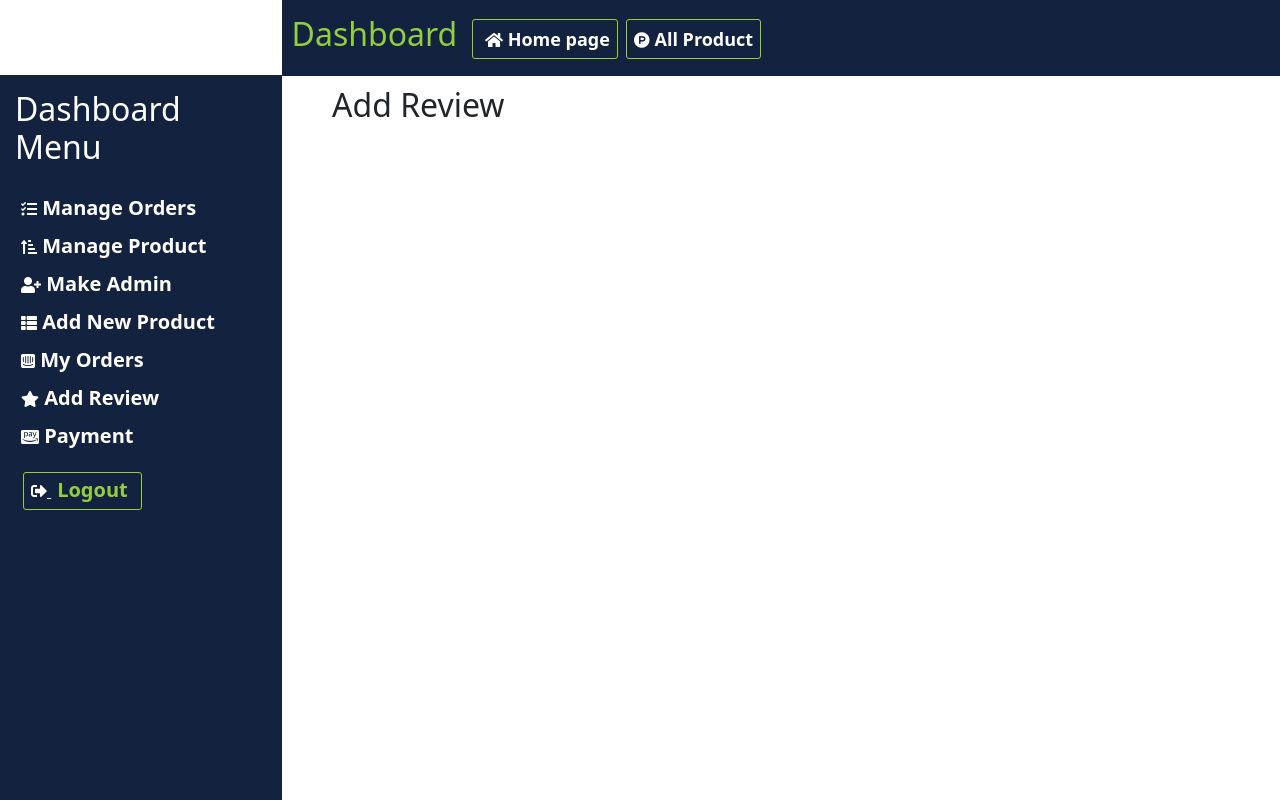
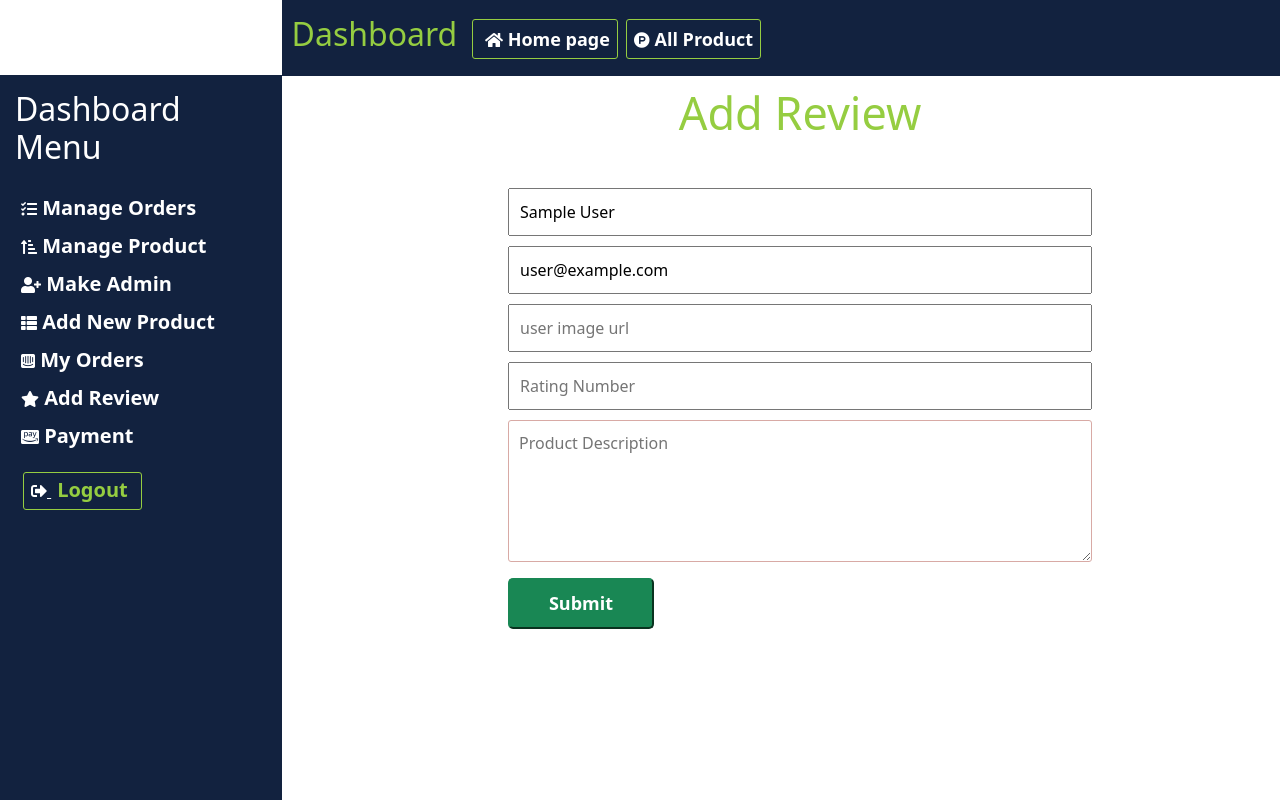
Before and after one commit to md-hasan-ali/furniture-ecommerce-client, a React (Create React App) app: page /dashboard/addRebiew in a window 1280 px wide. Built offline with nearby package versions, Linux system fonts and the light colour scheme; no server answers; sample sign-in values are in the browser's storage.

Commit message:
added customar review

```diff
--- a/src/pages/Dashboard/AddProduc/AddProduct.js
+++ b/src/pages/Dashboard/AddProduc/AddProduct.js
@@ -5,7 +5,6 @@ import './addProduct.css'
 
 const AddProduct = () => {
     const navigate = useNavigate();
-
     const { register, handleSubmit, formState: { errors } } = useForm();
     const onSubmit = data => {
         fetch('http://localhost:4000/addNewProduct', {
--- a/src/pages/Dashboard/AddReview/AddReview.js
+++ b/src/pages/Dashboard/AddReview/AddReview.js
@@ -1,9 +1,53 @@
 import React from 'react';
+import { useForm } from "react-hook-form";
+import { useNavigate } from 'react-router-dom';
+import useAuth from '../../../contexts/AuthProvider/useAuth';
 
 const AddReview = () => {
+    const { user } = useAuth();
+    const navigate = useNavigate();
+    const { register, handleSubmit, formState: { errors } } = useForm();
+    const onSubmit = data => {
+        fetch('http://localhost:4000/addReview', {
+            method: 'POST',
+            headers: {
+                "content-type": "application/json",
+            },
+            body: JSON.stringify(data)
+        })
+            .then(res => res.json())
+            .then(data => {
+                if (data.insertedId) {
+                    alert('Your Reviewd Submited Successfully..!');
+                    navigate('/')
+                }
+            })
+    };
     return (
-        <div className='mt-5'>
-            <h2>Add Review</h2>
+        <div className='container mt-5'>
+            <div className="section-title text-center">
+                <h2 className='mb-5'>Add Review</h2>
+            </div>
+            <div className="row">
+                <div className="col-md-8 mx-auto">
+                    <div className="product-form">
+                        <form onSubmit={handleSubmit(onSubmit)}>
+                            <input defaultValue={user?.displayName} {...register("name")} />
+                            <input defaultValue={user?.email} {...register("email")} />
+
+                            <input type='url' placeholder='user image url' {...register("img", { required: true })} />
+
+                            <input type='number' placeholder='Rating Number' {...register("start")} />
+
+                            <textarea cols='30' rows='5' placeholder='Product Description' {...register("desc")} />
+
+                            {errors.exampleRequired && <span>This field is required</span>}
+
+                            <input style={{ fontSize: '18px', fontWeight: '600', width: '25%', borderRadius: '5px' }} className='btn-success' type="submit" />
+                        </form>
+                    </div>
+                </div>
+            </div>
         </div>
     );
 };
--- a/src/pages/Home/Products/Products.js
+++ b/src/pages/Home/Products/Products.js
@@ -6,7 +6,6 @@ import './Products.css';
 
 const Products = () => {
     const [products, setProducts] = useState([]);
-
     useEffect(() => {
         fetch('https://still-thicket-39969.herokuapp.com/products')
             .then(res => res.json())
--- a/src/pages/Login/Login.js
+++ b/src/pages/Login/Login.js
@@ -9,7 +9,6 @@ import { Spinner } from 'react-bootstrap';
 const Login = () => {
     const [loginData, setLoginData] = useState({});
     const { loginUser, loadding, user, error, googleSign } = useAuth();
-
     const navigate = useNavigate();
     const location = useLocation();
 
```
